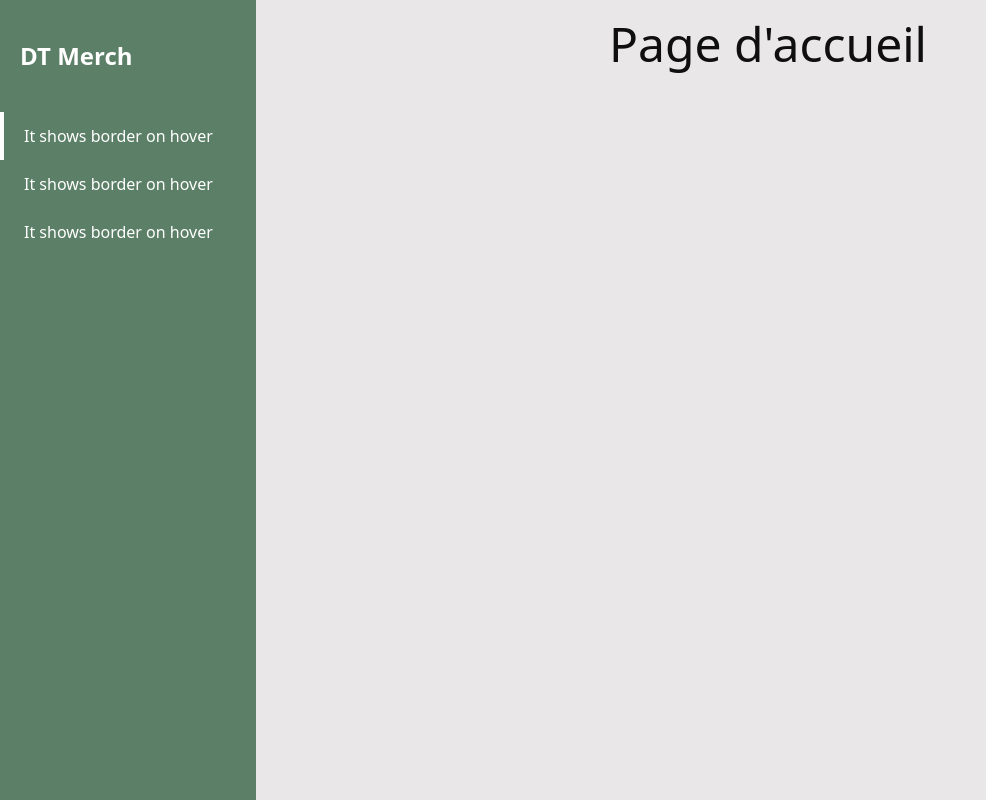
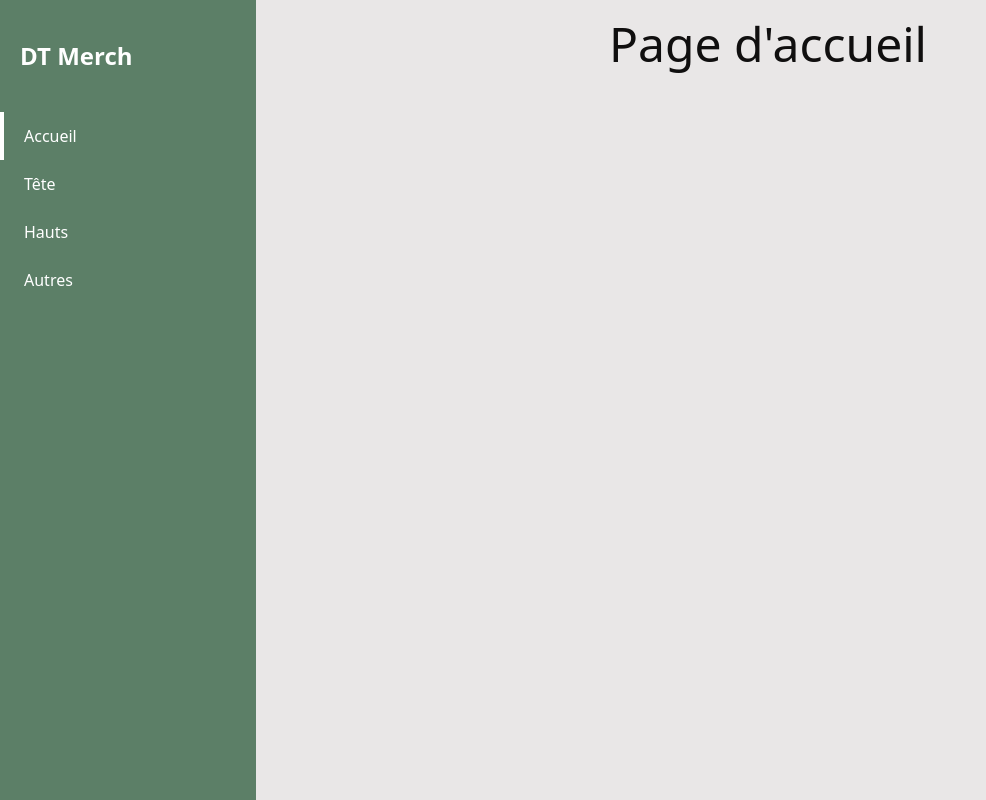
Before and after one commit to devtheorycode/nuxt3-course, a Nuxt app: page / in a window 1280 px wide. Shown: the whole page, without its empty margins (0-986 px from the left). Built offline with nearby package versions, Linux system fonts and the light colour scheme.

Commit message:
feat: Navigation et menu dynamique

```diff
--- a/layouts/default.vue
+++ b/layouts/default.vue
@@ -1,3 +1,12 @@
+<script setup>
+  const menuItems = [
+    { path: '/', title: 'Accueil' },
+    { path: '/category/head', title: 'Tête' },
+    { path: '/category/body', title: 'Hauts' },
+    { path: '/category/other', title: 'Autres' },
+  ]
+</script>
+
 <template>
   <div class="flex h-full">
 
@@ -7,20 +16,10 @@
       <h1 class="mt-5 px-5 text-2xl font-bold">DT Merch</h1>
 
       <ul class="menu w-full mt-10 px-0">
-        <li class="bordered">
-          <a>
-            It shows border on hover
-          </a>
-        </li>
-        <li class="hover-bordered">
-          <a>
-            It shows border on hover
-          </a>
-        </li>
-        <li class="hover-bordered">
-          <a>
-            It shows border on hover
-          </a>
+        <li v-for="menuItem in menuItems" :class="menuItem.path === $route.path ? 'bordered' : 'hover-bordered'">
+          <NuxtLink :to="menuItem.path">
+            {{ menuItem.title }}
+          </NuxtLink>
         </li>
       </ul>
 
```
